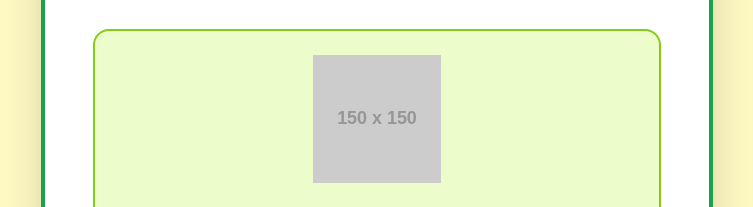
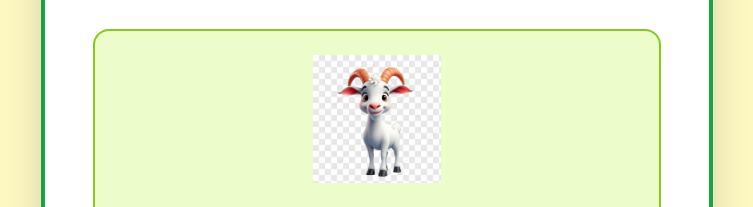
Before and after one commit to Aisyaua/mathgames, a plain HTML site: page index.html in a window 1280 px wide. Shown: the part 203-410 px from the top of the page, without its empty margins (263-1016 px from the left). Drawn offline with nearby package versions, Linux system fonts and the light colour scheme; placeholder pictures from the web are drawn by us.

Commit message:
Update index.html

```diff
--- a/index.html
+++ b/index.html
@@ -24,7 +24,7 @@
         <div class="relative bg-lime-100 rounded-2xl p-6 mb-8 border-2 border-lime-500">
             <!-- Display Karakter -->
             <div class="flex flex-col items-center">
-                <img id="momo-character" src="https://placehold.co/150x150/d4ed6b/588157?text=Momo" alt="Momo si Kambing Cerdas" class="w-24 h-24 md:w-32 md:h-32 mb-4 transform transition-transform duration-300">
+                <img id="momo-character" src="images/kambing.png" alt="Momo si Kambing Cerdas" class="w-24 h-24 md:w-32 md:h-32 mb-4 transform transition-transform duration-300">
                 <p id="question-text" class="text-3xl md:text-4xl font-bold text-gray-800 my-4"></p>
             </div>
 
```
